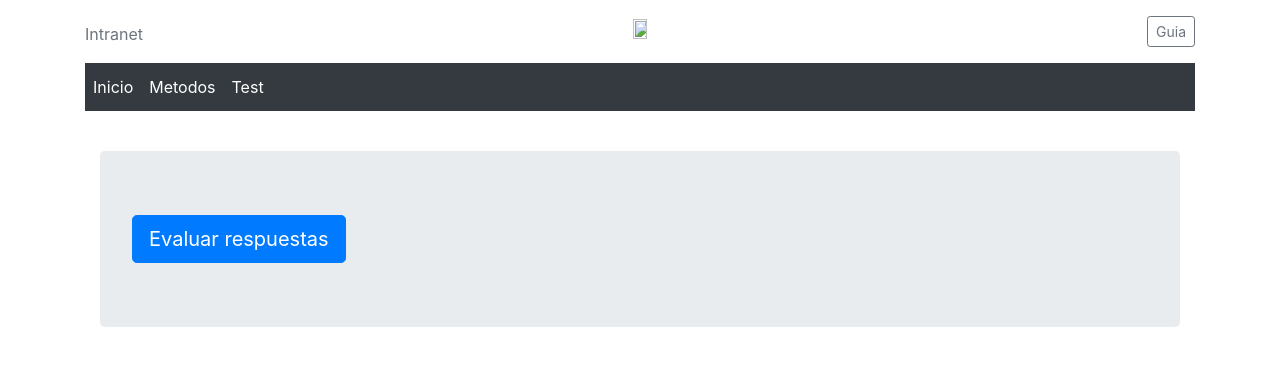
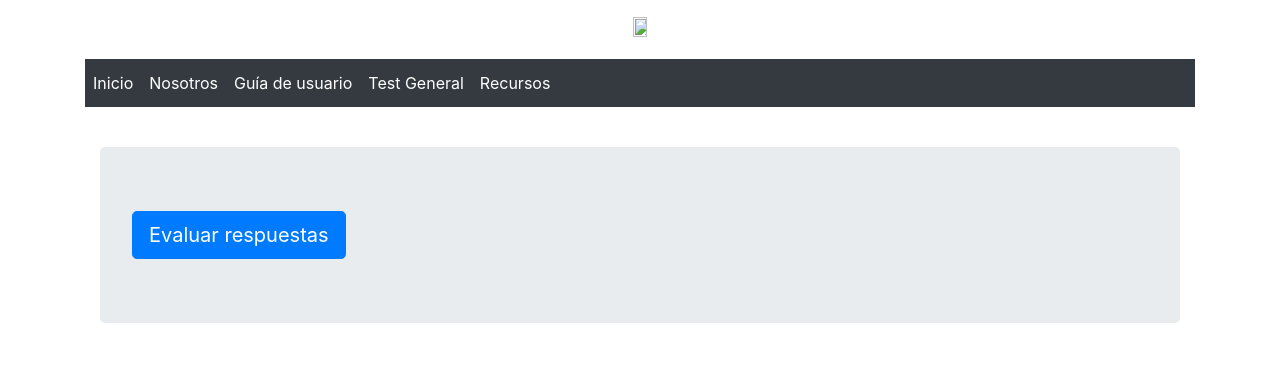
Before and after one commit to MelanyRios/metodosNumericos, a PHP site: page /HacerTest.php in a window 1280 px wide. Shown: the top 366 px of the page. Run offline with PHP 8.4, Linux system fonts and the light colour scheme; data that the repository does not hold is empty.

Commit message:
modificacion concexion test

```diff
--- a/HacerTest.php
+++ b/HacerTest.php
@@ -48,17 +48,16 @@
     <link href="blog.css" rel="stylesheet">
   </head>
   <body>
-    <div class="container">
+    <div class="container" style="background:white";>
         <header class="blog-header py-3">
           <div class="row flex-nowrap justify-content-between align-items-center">
             <div class="col-4 pt-1">
-        <a class="text-muted" href="datos.html">Intranet</a>
+
             </div>
             <div class="col-4 text-center">
               <a class="blog-header-logo text-dark img-responsive" href="#"><img src="https://i.pinimg.com/favicons/db9e743714841d2566fa0e107ff1cdf72af64b7f6f0dad9f3905986a.png?3214d7914dfb90a0b8c1ba396fb09aed" width="20%" height="20%"></a>
             </div>
             <div class="col-4 d-flex justify-content-end align-items-center">
-        <a class="btn btn-sm btn-outline-secondary" href="https://www.youtube.com/playlist?list=PL7Yf50nufDKzqxg0DVGvbfdg3OCgyntjx">Guia</a>
             </div>
           </div>
         </header>
@@ -66,12 +65,14 @@
         <div class="nav-scroller py-1 mb-2 bg-dark">
           <nav class="nav d-flex justify-content-start">
             <a class="p-2 text-white" href="index.html">Inicio</a>
-      <a class="p-2 text-white" href="listaMetodos.html">Metodos</a>
+            <a class="p-2 text-white" href="datos.html">Nosotros</a>
 
-      <a class="p-2 text-white" href="HacerTest.php?id=97">Test</a>
-
+            <a class="p-2 text-white" href="MANUAL.pdf" target="_blank">Guía de usuario</a>
+            <a class="p-2 text-white" href="HacerTest.php?id=97">Test General</a>
+            <a class="p-2 text-white" href="https://www.youtube.com/playlist?list=PLzIyH1zIAXOIpl0yc7CQL8pw_qmoqS3zK">Recursos</a>
           </nav>
         </div>
+
 
 
 <?php
```
Also changed, not shown: ResultadoTestVo.php (+10 -9 lines), index.html (+8 -7 lines), ImagenesPre/102.png (added), ImagenesPre/104.png (added), ImagenesPre/105.png (added), ImagenesPre/108.png (added). Lines whose indentation alone changed are shown as unchanged.
